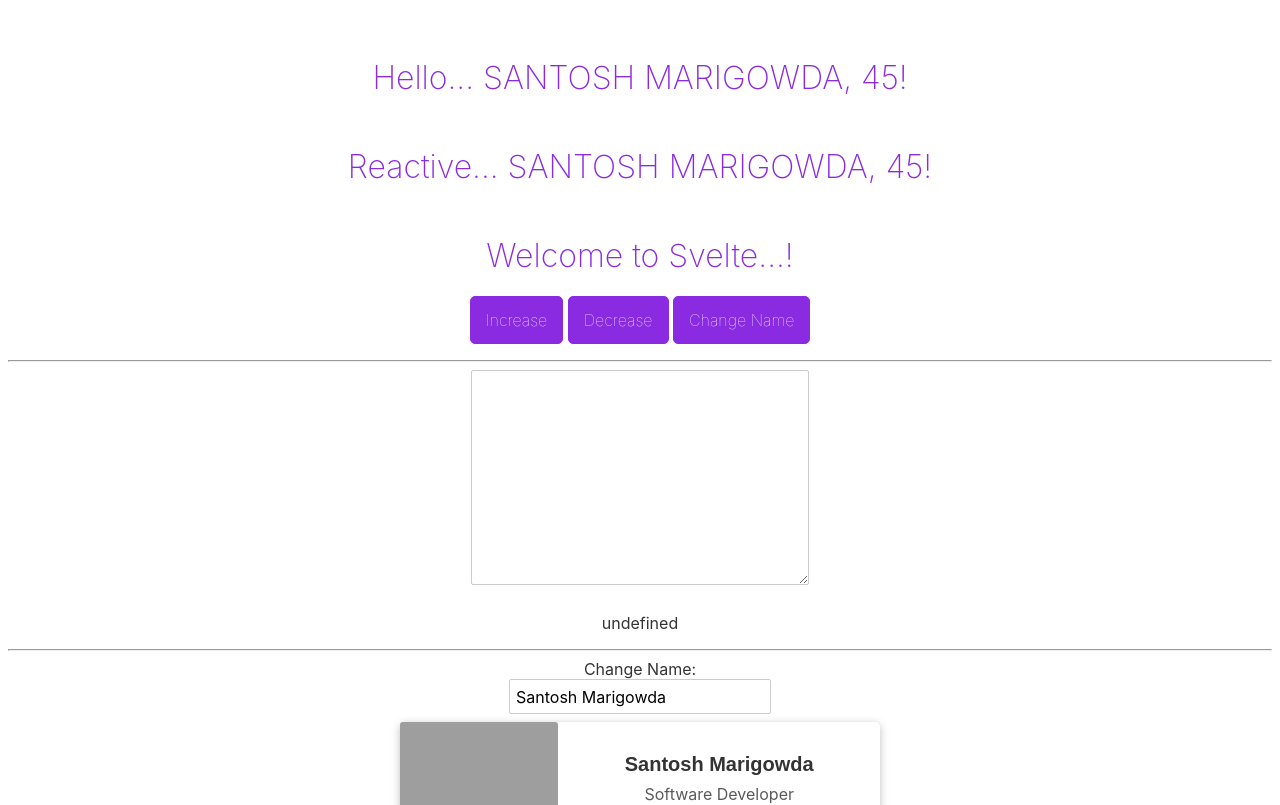
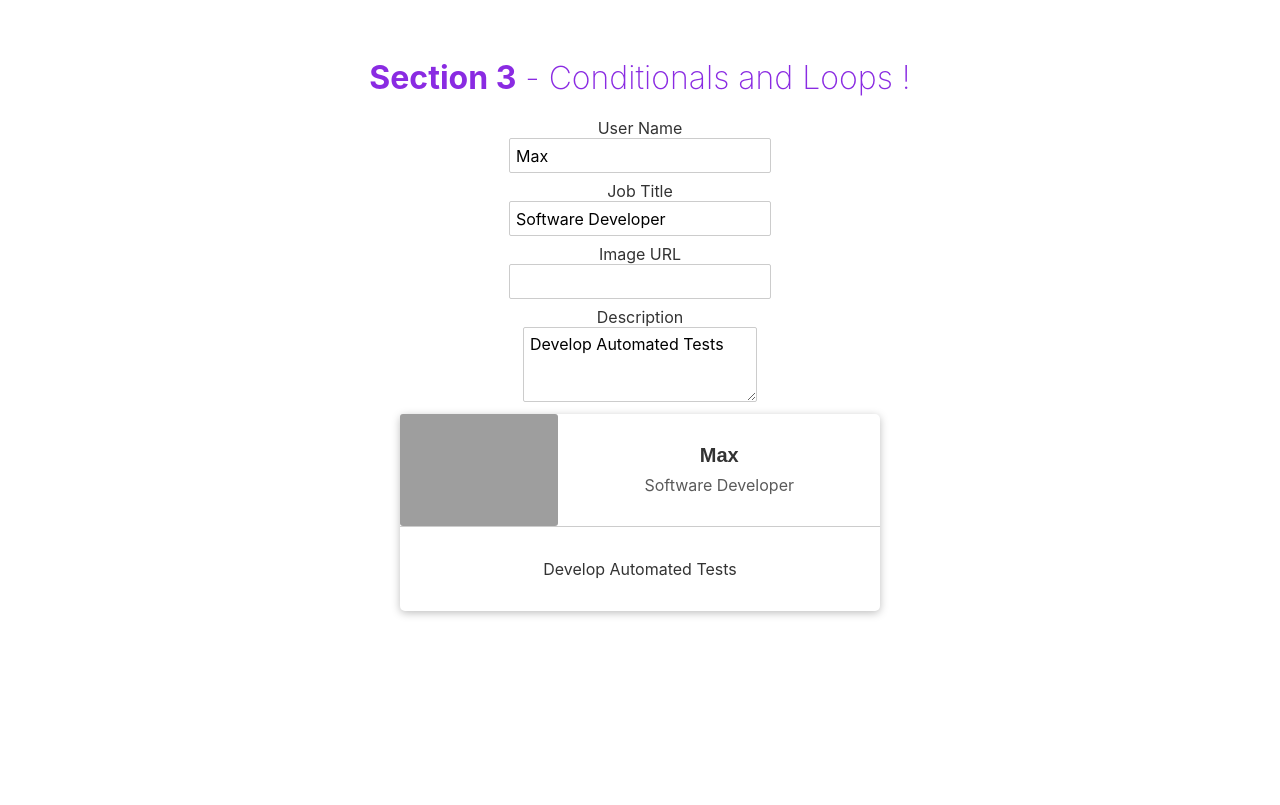
Before and after one commit to smarigowda/my-svelte-project, a Svelte app: page / in a window 1280 px wide. Shown: the top 805 px of the page. Built offline with nearby package versions, Linux system fonts and the light colour scheme; grey boxes are pictures that could not be loaded.

Commit message:
SUC-3 prep work

```diff
--- a/src/App.svelte
+++ b/src/App.svelte
@@ -1,28 +1,10 @@
 <script>
   import ContactCard from "./ContactCard.svelte";
-  import CourseGoal from './CourseGoal.svelte';
-  export let name;
-  export let age;
-  export let upperName;
 
-
-  let jobTitle = "Software Developer";
-  let jobDescription = "Develop Automated Tests using JS Libraries";
-  let htmlText;
-  let courseGoal;
-
-  function incAge() {
-    age++;
-  }
-  const decAge = () => age--;
-  $: upperName = name.toUpperCase();
-
-  const changeName = () => {
-    name = "Roopa Santosh";
-  };
-  const nameInput = event => {
-    name = event.target.value;
-  };
+  let name = "Max";
+  let title = "Software Developer";
+  let image = "";
+  let description = "Develop Automated Tests";
 </script>
 
 <style>
@@ -54,24 +36,37 @@
     color: blueviolet;
     border: 1px solid blueviolet;
   }
+  #form {
+    width: 30rem;
+    max-width: 100%;
+    margin: 0 auto;
+  }
 </style>
 
 <div class="container">
-  <h1>Hello... {name.toUpperCase()}, {age}!</h1>
-  <h1>Reactive... {upperName}, {age}!</h1>
-  <h1>Welcome to Svelte...!</h1>
-  <button on:click={incAge}>Increase</button>
-  <button on:click={decAge}>Decrease</button>
+  <h1>
+    <strong>Section 3</strong>
+    - Conditionals and Loops !
+  </h1>
+  <div id="form">
+    <div class="form-control">
+      <label for="userName">User Name</label>
+      <input type="text" bind:value={name} id="userName" />
+    </div>
+    <div class="form-control">
+      <label for="jobTitle">Job Title</label>
+      <input type="text" bind:value={title} id="jobTitle" />
+    </div>
+    <div class="form-control">
+      <label for="image">Image URL</label>
+      <input type="text" bind:value={image} id="image" />
+    </div>
+    <div class="form-control">
+      <label for="desc">Description</label>
+      <textarea rows="3" bind:value={description} id="desc" />
+    </div>
+  </div>
 
-  <button on:click={changeName}>Change Name</button>
-  <hr />
+  <ContactCard userName={name} jobTitle={title} jobDescription={description} />
 
-  <textarea name="html" id="" cols="30" rows="10" bind:value={htmlText} />
-  <p>{@html htmlText}</p>
-  <hr />
-  <label for="name">Change Name:</label>
-  <input type="text" value={name} on:input={nameInput} />
-  <!-- <input type="text" bind:value={name} /> -->
-  <ContactCard userName={name} {jobTitle} {jobDescription} />
-  <CourseGoal courseGoal="Develop Svelte Apps"/>
 </div>
```
